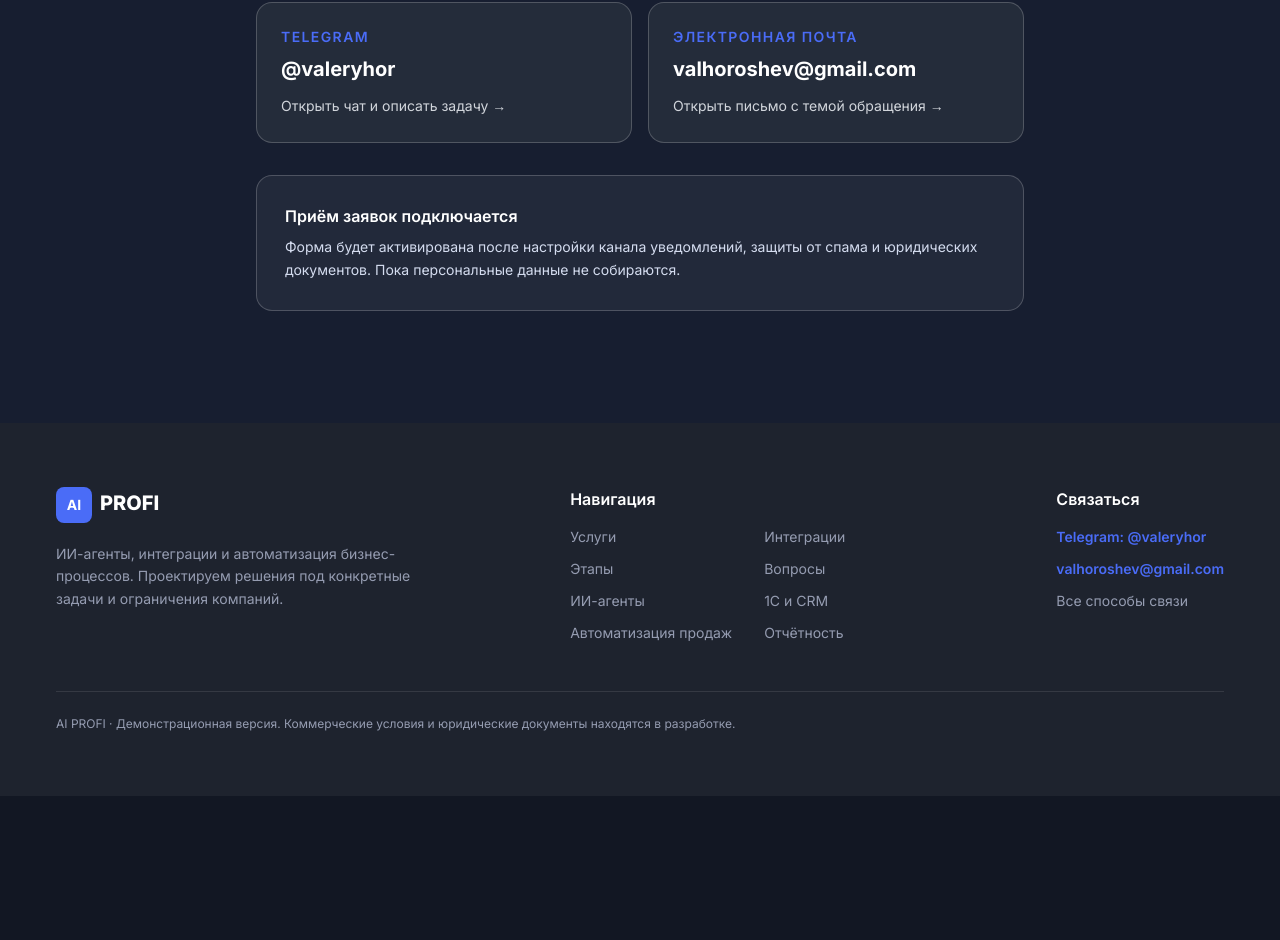
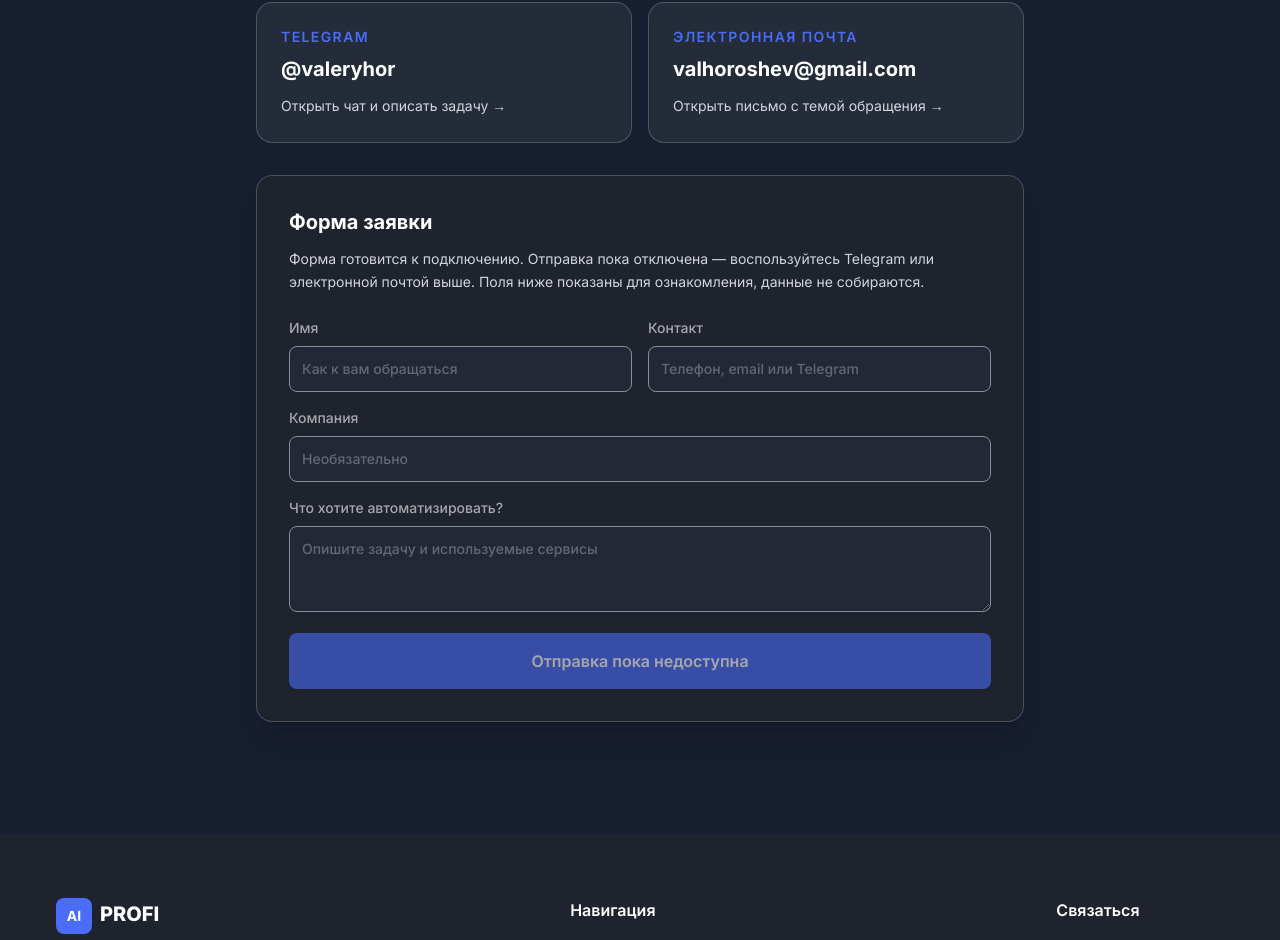
Before and after one commit to valhoroshev-web/ai-business-site, a Next.js app: page / in a window 1280 px wide. Shown: the part 5366-6306 px from the top of the page. Before the commit the page ends 6162 px from the top, so only its background shows below. Built offline with nearby package versions, Linux system fonts and the light colour scheme; no server answers.

Commit message:
UX: show an explicitly disabled form preview until delivery is configured

```diff
--- a/src/components/LeadForm/index.tsx
+++ b/src/components/LeadForm/index.tsx
@@ -74,12 +74,36 @@ export default function LeadForm({ enabled, siteKey, metrikaId }: Props) {
 
   if (!enabled || !siteKey) {
     return (
-      <div className="rounded-2xl border border-white/20 bg-white/5 p-7 text-left text-[#d4dcef]">
-        <p className="mb-2 font-semibold text-white">Приём заявок подключается</p>
-        <p className="text-sm leading-relaxed">
-          Форма будет активирована после настройки канала уведомлений,
-          защиты от спама и юридических документов. Пока персональные данные не собираются.
+      <div className="rounded-2xl border border-white/20 bg-white p-6 text-left text-black shadow-xl dark:bg-gray-dark dark:text-white sm:p-8">
+        <h3 className="mb-3 text-xl font-bold">Форма заявки</h3>
+        <p className="mb-6 text-sm leading-relaxed text-gray-600 dark:text-gray-300" role="status">
+          Форма готовится к подключению. Отправка пока отключена — воспользуйтесь
+          Telegram или электронной почтой выше. Поля ниже показаны для ознакомления,
+          данные не собираются.
         </p>
+        <fieldset disabled className="space-y-4 opacity-60" aria-label="Предварительный вид формы: отправка отключена">
+          <div className="grid gap-4 sm:grid-cols-2">
+            <label className="block text-sm font-medium">
+              Имя
+              <input type="text" placeholder="Как к вам обращаться" className="mt-2 w-full rounded-lg border border-gray-300 bg-gray-50 p-3 text-black dark:bg-[#252c3b] dark:text-white" />
+            </label>
+            <label className="block text-sm font-medium">
+              Контакт
+              <input type="text" placeholder="Телефон, email или Telegram" className="mt-2 w-full rounded-lg border border-gray-300 bg-gray-50 p-3 text-black dark:bg-[#252c3b] dark:text-white" />
+            </label>
+          </div>
+          <label className="block text-sm font-medium">
+            Компания
+            <input type="text" placeholder="Необязательно" className="mt-2 w-full rounded-lg border border-gray-300 bg-gray-50 p-3 text-black dark:bg-[#252c3b] dark:text-white" />
+          </label>
+          <label className="block text-sm font-medium">
+            Что хотите автоматизировать?
+            <textarea rows={3} placeholder="Опишите задачу и используемые сервисы" className="mt-2 w-full resize-y rounded-lg border border-gray-300 bg-gray-50 p-3 text-black dark:bg-[#252c3b] dark:text-white" />
+          </label>
+          <button type="button" className="w-full rounded-lg bg-primary px-6 py-4 font-semibold text-white">
+            Отправка пока недоступна
+          </button>
+        </fieldset>
       </div>
     );
   }
@@ -87,8 +111,8 @@ export default function LeadForm({ enabled, siteKey, metrikaId }: Props) {
   if (success) {
     return (
       <div role="status" className="rounded-2xl border border-[#7adabb]/50 bg-[#144d47] p-7 text-left text-white">
-        <h3 className="mb-2 text-xl font-bold">Заявка отправлена</h3>
-        <p className="text-sm leading-relaxed">Ваш запрос передан на рассмотрение. Благодарим за обращение.</p>
+        <h3 className="mb-2 text-xl font-bold">Заявка передана</h3>
+        <p className="text-sm leading-relaxed">Запрос передан в сервис доставки. Если ответа нет, напишите нам напрямую в Telegram или на почту.</p>
         <button type="button" className="mt-5 text-sm font-semibold underline" onClick={() => { setSuccess(false); window.turnstile?.reset(); }}>
           Отправить ещё одну заявку
         </button>
```
